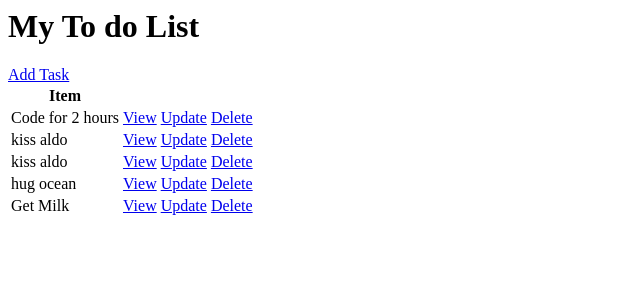
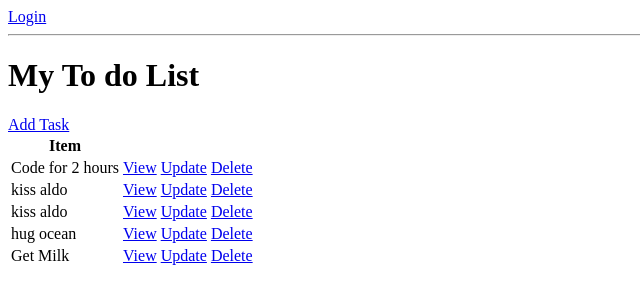
Before and after one commit to iamlydial/Django-To-Do-List-App, a Django app: page / in a window 1280 px wide. Shown: the top 304 px of the page, without its empty margins (0-640 px from the left). Run offline with Django 4.2, Linux system fonts and the light colour scheme; data comes from the database, SQL or seed files in the repository; both versions use the stored data as it was after the commit.

Commit message:
custom login and log out views and urls added

```diff
--- a/base/templates/base/task_list.html
+++ b/base/templates/base/task_list.html
@@ -1,4 +1,14 @@
+{% if request.user.is_authenticated %}
+    <p>{{ request.user }}</p>
+    <a href="{% url 'logout' %}">Logout</a>
+    {% else %}
+    <a href="{% url 'login' %}">Login</a>
+{% endif %}
+
+<hr>
 <h1>My To do List</h1>
+
+
 <a href="{% url 'task-create' %}">Add Task</a>
 
 <table>
--- a/base/urls.py
+++ b/base/urls.py
@@ -1,10 +1,14 @@
 from django.urls import path
-from .views import TaskList, TaskDetail, TaskCreate, TaskUpdate, TaskDelete
+from .views import TaskList, TaskDetail, TaskCreate, TaskUpdate, TaskDelete, CustomLoginView
+from django.contrib.auth.views import LogoutView
 
 urlpatterns = [
+    path('login/', CustomLoginView.as_view(), name='login'),
+    path('logout/', LogoutView.as_view(next_page='login'), name='logout'),
     path('', TaskList.as_view(), name='tasks'),
     path('task/<int:pk>', TaskDetail.as_view(), name='task'),
     path('task-create/', TaskCreate.as_view(), name='task-create'),
     path('task-update/<int:pk>', TaskUpdate.as_view(), name='task-update'),
     path('task-delete/<int:pk>', TaskDelete.as_view(), name='task-delete'),
+
 ]
--- a/base/views.py
+++ b/base/views.py
@@ -1,9 +1,21 @@
 from django.shortcuts import render
 from django.views.generic.list import ListView
 from django.views.generic.detail import DetailView
-from .models import Task
 from django.views.generic.edit import CreateView, UpdateView, DeleteView
 from django.urls import reverse_lazy
+
+from django.contrib.auth.views import LoginView
+
+from .models import Task
+
+
+class CustomLoginView(LoginView):
+    template_name = 'base/login.html'
+    fields = '__all__'
+    redirect_authenticated_user = True
+
+    def get_success_url(self):
+        return reverse_lazy('tasks')
 
 
 # Create your views here.
@@ -29,6 +41,7 @@ class TaskUpdate(UpdateView):
     fields = '__all__'
     success_url = reverse_lazy('tasks')
 
+
 class TaskDelete(DeleteView):
     model = Task
     context_object_name = 'task'
```
Also changed, not shown: base/templates/base/login.html (added, +7 -0 lines), db.sqlite3.
